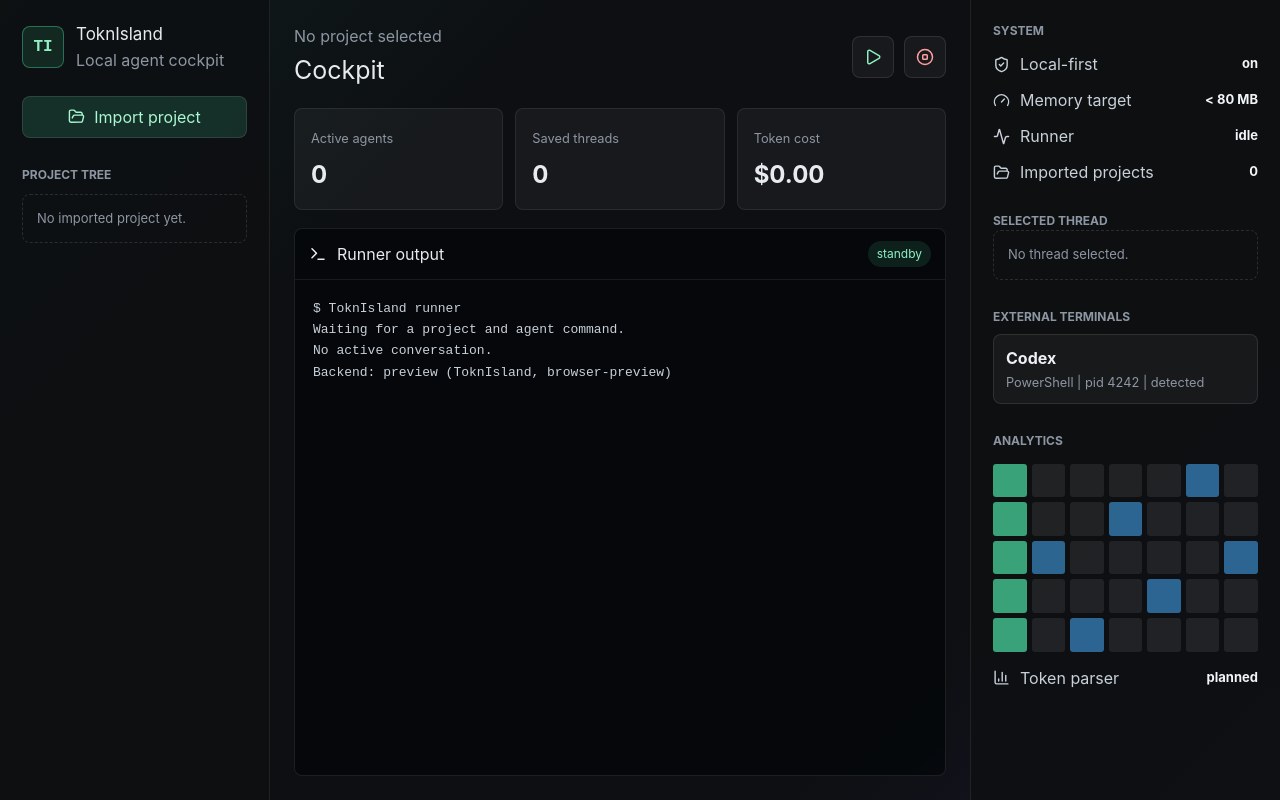
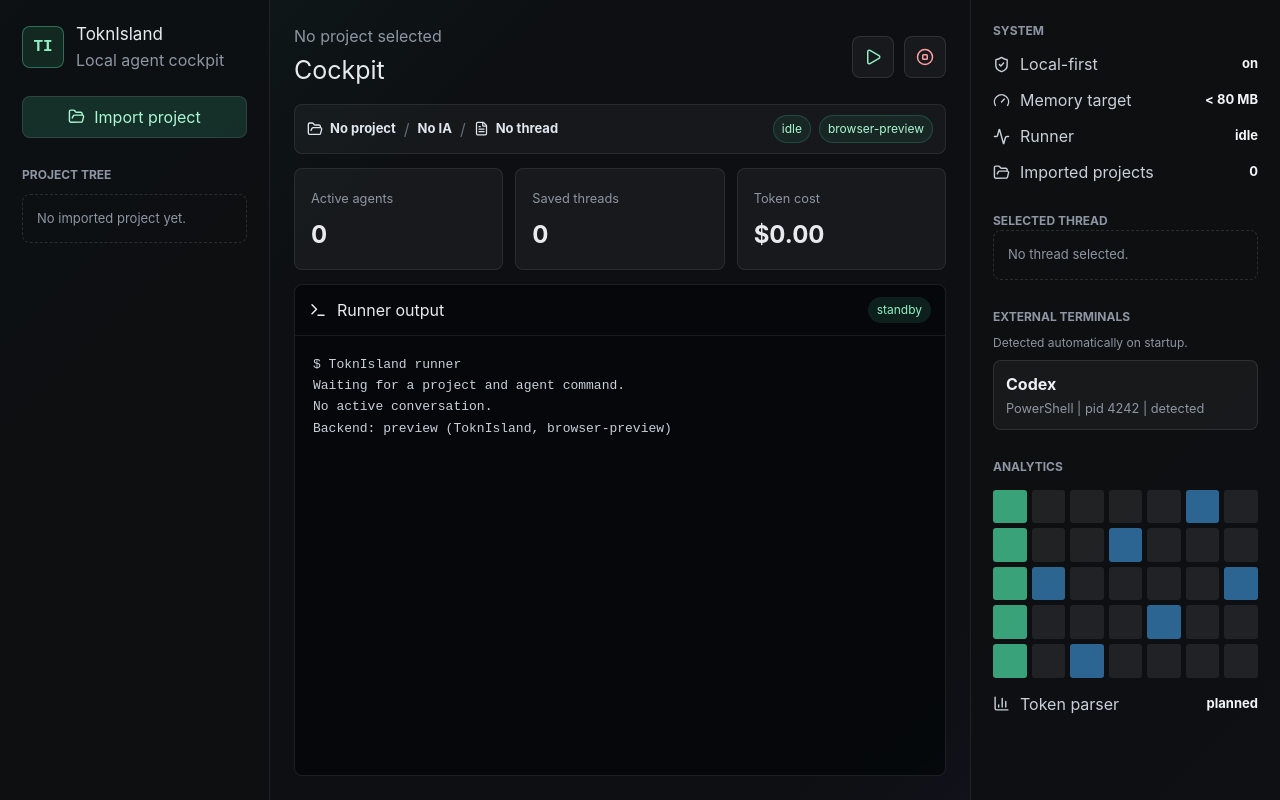
Before and after one commit to Maxenceboo/ToknIsland, a React (Vite) app: page / in a window 1280 px wide. Built offline with nearby package versions, Linux system fonts and the light colour scheme.

Commit message:
feat(app): add active context strip

```diff
--- a/src/app/App.tsx
+++ b/src/app/App.tsx
@@ -134,6 +134,26 @@
           </div>
         </header>
 
+        <section className="context-strip" aria-label="Active context">
+          <div className="context-main">
+            <span className="context-node">
+              <FolderOpen size={16} />
+              {cockpitState.project?.name ?? "No project"}
+            </span>
+            <span className="context-separator">/</span>
+            <span className="context-node">{currentAgent?.name ?? "No IA"}</span>
+            <span className="context-separator">/</span>
+            <span className="context-node">
+              <FileText size={15} />
+              {currentConversation ? `${currentConversation.title}.jsonl` : "No thread"}
+            </span>
+          </div>
+          <div className="context-badges">
+            <span className="mini-badge">{cockpitState.runnerStatus}</span>
+            <span className="mini-badge">{health?.runtime ?? "checking"}</span>
+          </div>
+        </section>
+
         <div className="metrics">
           {metrics.map((metric) => (
             <div className="metric" key={metric.label}>
@@ -214,6 +234,7 @@
 
         <section>
           <div className="section-title">External terminals</div>
+          <div className="subtle-note">Detected automatically on startup.</div>
           {cockpitState.externalSessions.length === 0 ? (
             <div className="empty-list">No external agent detected.</div>
           ) : (
--- a/src/styles.css
+++ b/src/styles.css
@@ -308,11 +308,17 @@
   font-size: 13px;
 }
 
+.subtle-note {
+  margin-top: 8px;
+  color: #8d96a3;
+  font-size: 12px;
+}
+
 .workspace {
   display: flex;
   min-width: 0;
   flex-direction: column;
-  gap: 18px;
+  gap: 14px;
   padding: 24px;
 }
 
@@ -325,6 +331,57 @@
 .toolbar {
   display: flex;
   gap: 10px;
+}
+
+.context-strip {
+  display: flex;
+  align-items: center;
+  justify-content: space-between;
+  gap: 14px;
+  min-height: 46px;
+  border: 1px solid rgba(255, 255, 255, 0.08);
+  border-radius: 8px;
+  background: rgba(255, 255, 255, 0.04);
+  padding: 10px 12px;
+}
+
+.context-main {
+  display: flex;
+  min-width: 0;
+  align-items: center;
+  gap: 8px;
+}
+
+.context-node {
+  display: inline-flex;
+  min-width: 0;
+  align-items: center;
+  gap: 7px;
+  overflow: hidden;
+  color: #dfe6ee;
+  font-size: 13px;
+  font-weight: 700;
+  text-overflow: ellipsis;
+  white-space: nowrap;
+}
+
+.context-separator {
+  color: #5f6b78;
+}
+
+.context-badges {
+  display: flex;
+  flex-shrink: 0;
+  gap: 8px;
+}
+
+.mini-badge {
+  border: 1px solid rgba(73, 214, 158, 0.2);
+  border-radius: 999px;
+  background: rgba(73, 214, 158, 0.08);
+  color: #aaf7d3;
+  padding: 4px 8px;
+  font-size: 12px;
 }
 
 .icon-button {
```
Also changed, not shown: 1 other file (tests, documents, lock files or other folders).
